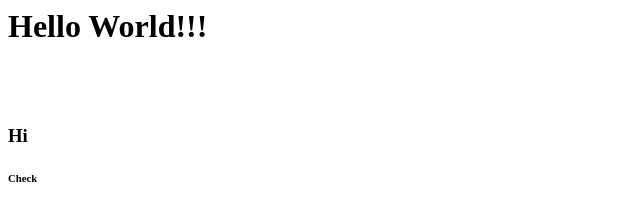
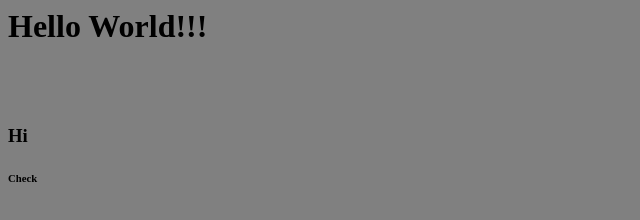
Before and after one commit to MaxBsuir/Test, a plain HTML site: page index.html in a window 1280 px wide. Shown: the whole page, without its empty margins (0-640 px from the left). Drawn offline with Linux system fonts and the light colour scheme.

Commit message:
Fix index.html

```diff
--- a/index.html
+++ b/index.html
@@ -1,4 +1,8 @@
+<html>
+<body bgcolor=gray>
 <h1>Hello World!!!<h1>
 <br>
 <h3>Hi<h3>
 <h6>Check<h6>
+</body>
+</html>
```
